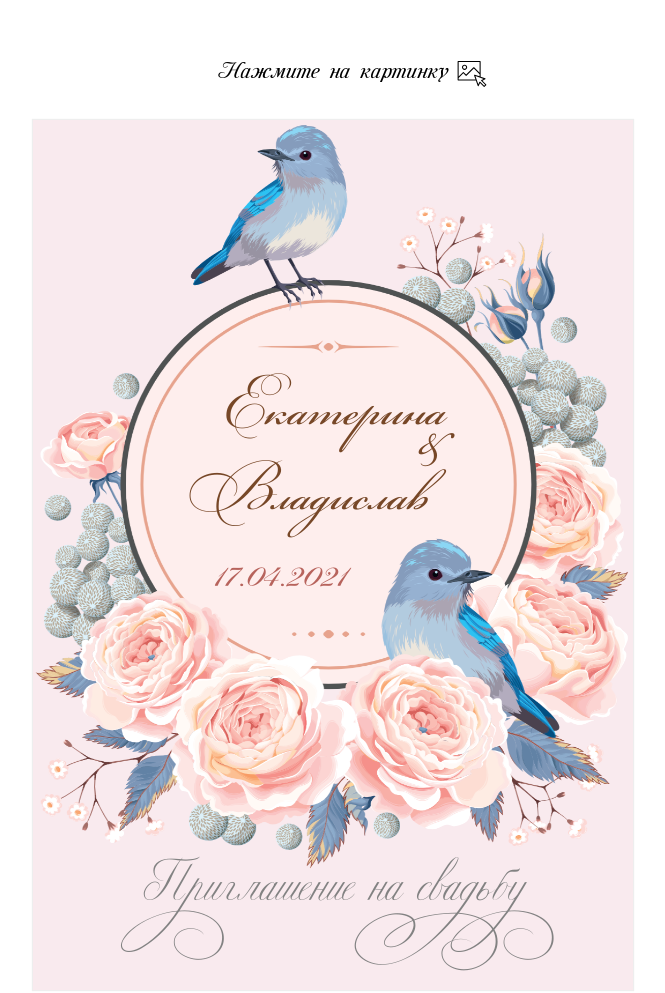
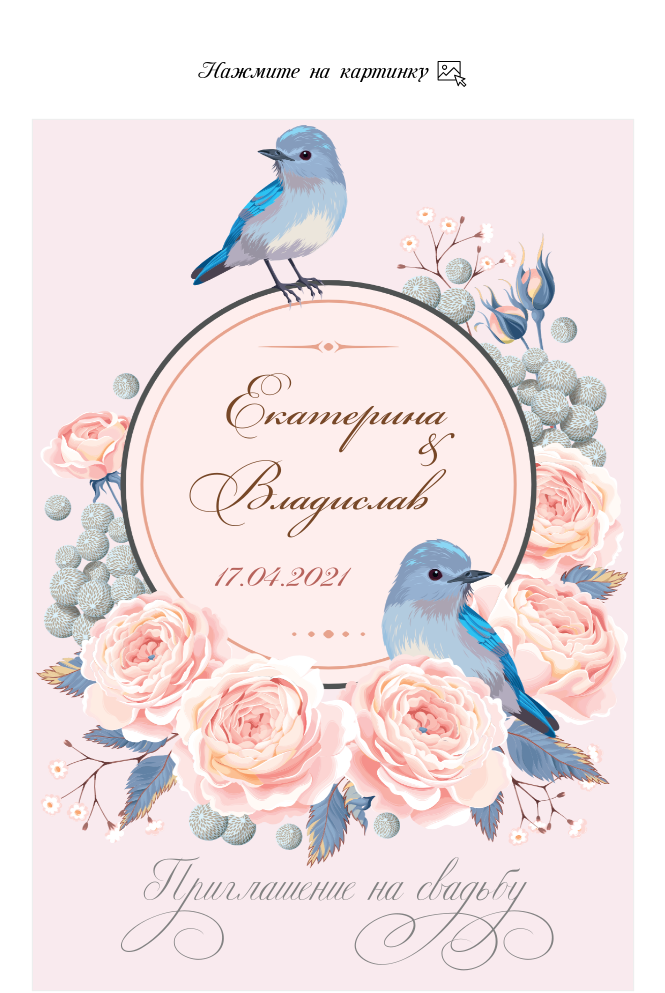
Before and after one commit to vmolchanov/wedding-invitation, a website: page index.html in a window 1280 px wide. Shown: the whole page, without its empty margins (307-972 px from the left). Drawn offline with Linux system fonts and the light colour scheme.

Commit message:
Поправлен отступ подсказки

```diff
--- a/css/style.css
+++ b/css/style.css
@@ -62,6 +62,7 @@ body {
 }
 
 .hint {
+    padding-right: 40px;
     margin-top: 0;
     margin-bottom: 40px;
     font-size: 20px;
```
